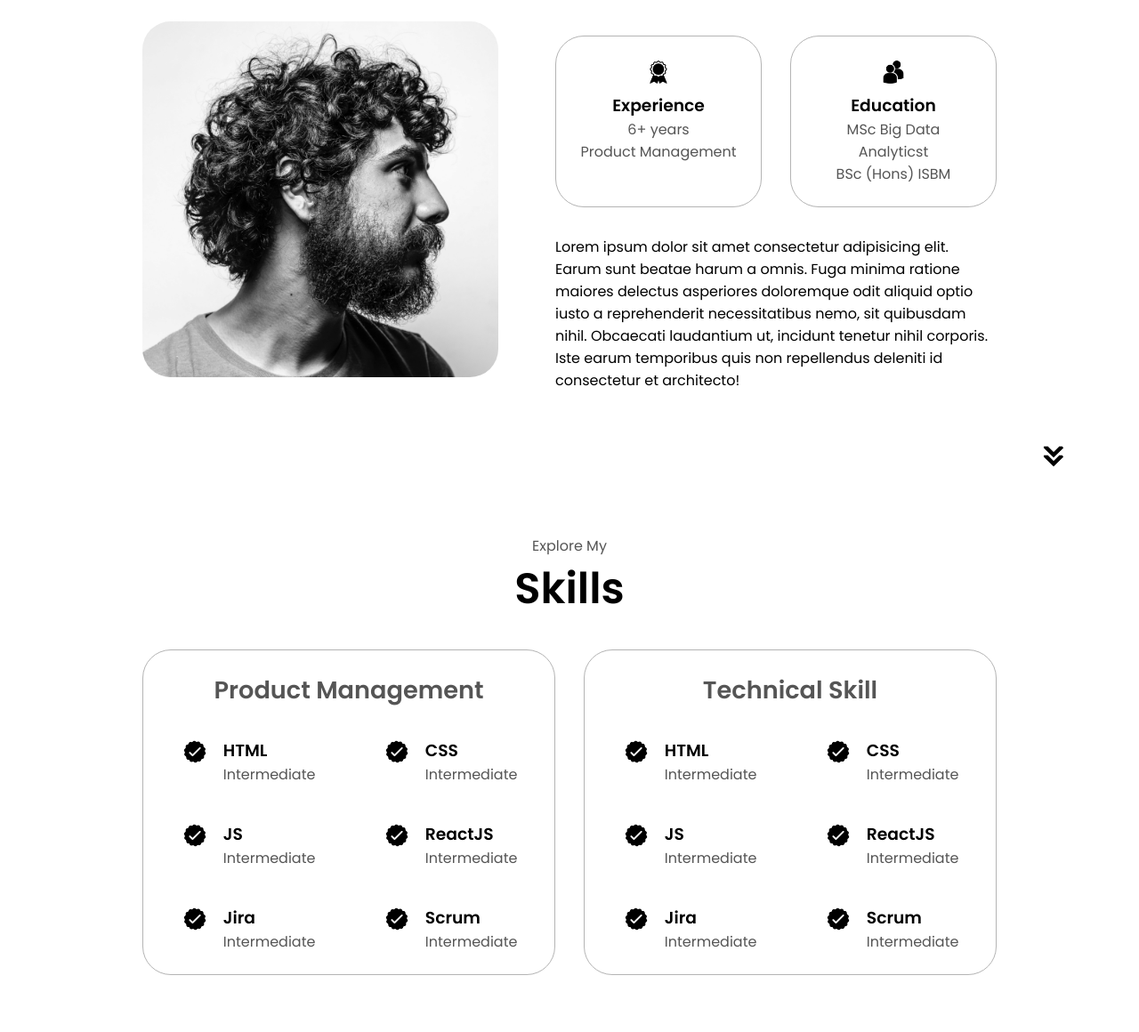
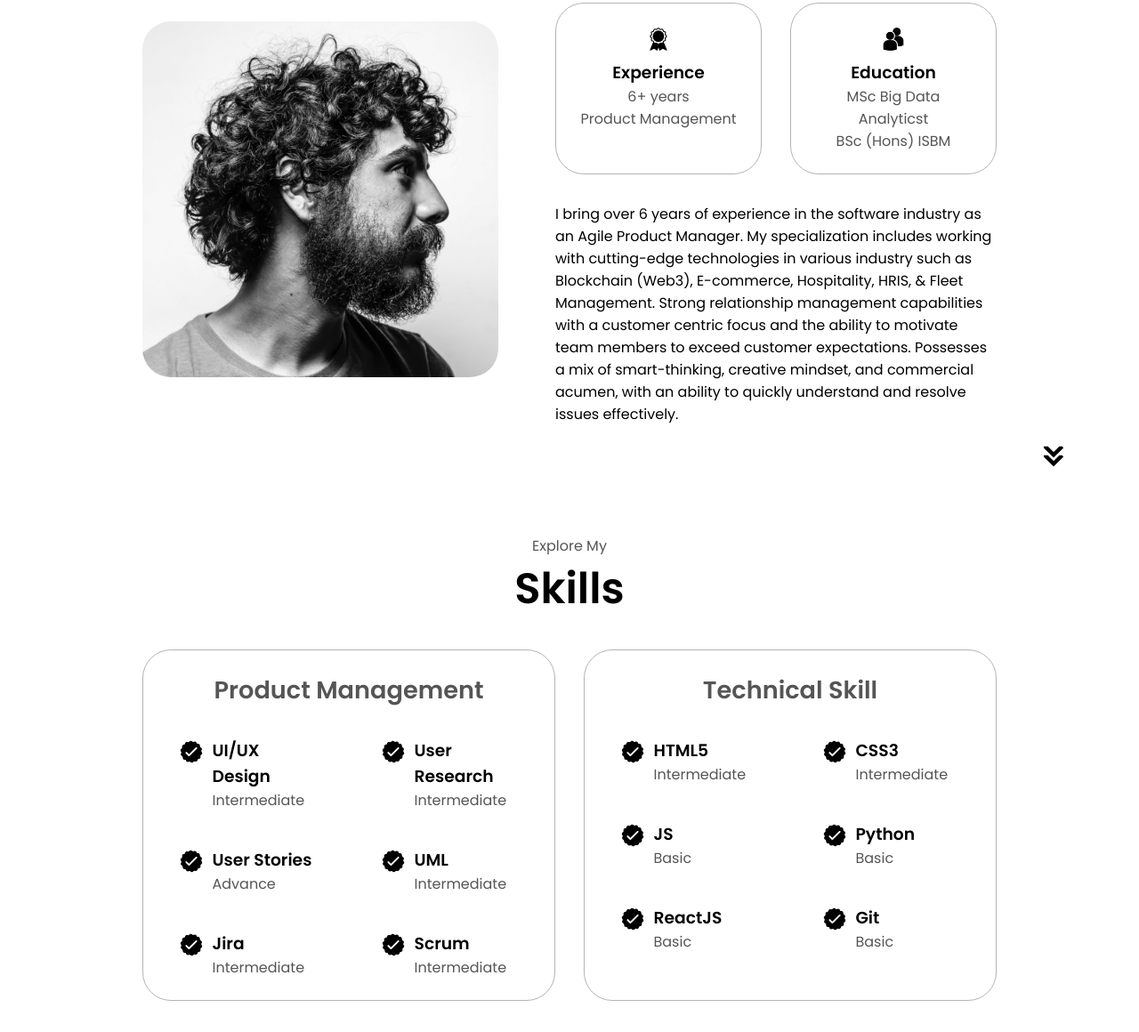
Before and after one commit to Shathusjan/Shathusjan.github.io, a plain HTML site: page index.html in a window 1280 px wide. Shown: the part 975-2135 px from the top of the page at 89% size. Drawn offline with Linux system fonts and the light colour scheme.

Commit message:
New changes

```diff
--- a/index.html
+++ b/index.html
@@ -14,7 +14,7 @@
       <div>
         <ul class="nav-link">
           <li><a href="#about">About</a></li>
-          <li><a href="#experience">Experience</a></li>
+          <li><a href="#skills">Skills</a></li>
           <li><a href="#projects">Project</a></li>
           <li><a href="#contact">Contact</a></li>
         </ul>
@@ -30,7 +30,7 @@
         </div>
         <div class="menu_link">
           <li><a href="#about" onclick="ToggleMenu()">About</a></li>
-          <li><a href="#experience" onclick="ToggleMenu()">Experience</a></li>
+          <li><a href="#skills" onclick="ToggleMenu()">Skills</a></li>
           <li><a href="#poject" onclick="ToggleMenu()">Project</a></li>
           <li><a href="#contact" onclick="ToggleMenu()">Contact</a></li>
         </div>
@@ -47,7 +47,7 @@
         <div class="btn-conatiner">
           <button
             class="btn btn-color-2"
-            onclick="window.open('./assets/resume-example.pdf')"
+            onclick="window.open('./assets/Sha-resume.pdf')"
           >
             Download CV
           </button>
@@ -69,9 +69,9 @@
             onclick="window.open('https://github.com/Shathusjan')"
           />
           <img
-            src="./assets/dribbble.png"
+            src="./assets/dribbble-icon.svg"
             alt="My dribbble page"
-            class="icon"
+            class="icon dribble-icon"
             onclick="window.open('https://dribbble.com/Shathu93')"
           />
         </div>
@@ -93,7 +93,7 @@
             <div class="details-conatiner">
               <img
                 src="./assets/experience.png"
-                alt="Experience Icon"
+                alt="skills Icon"
                 class="icon"
               />
               <h3>Experience</h3>
@@ -114,12 +114,15 @@
             </div>
           </div>
           <div class="text-container">
-            Lorem ipsum dolor sit amet consectetur adipisicing elit. Earum sunt
-            beatae harum a omnis. Fuga minima ratione maiores delectus
-            asperiores doloremque odit aliquid optio iusto a reprehenderit
-            necessitatibus nemo, sit quibusdam nihil. Obcaecati laudantium ut,
-            incidunt tenetur nihil corporis. Iste earum temporibus quis non
-            repellendus deleniti id consectetur et architecto!
+            I bring over 6 years of experience in the software industry as an
+            Agile Product Manager. My specialization includes working with
+            cutting-edge technologies in various industry such as Blockchain
+            (Web3), E-commerce, Hospitality, HRIS, & Fleet Management. Strong
+            relationship management capabilities with a customer centric focus
+            and the ability to motivate team members to exceed customer
+            expectations. Possesses a mix of smart-thinking, creative mindset,
+            and commercial acumen, with an ability to quickly understand and
+            resolve issues effectively.
           </div>
         </div>
       </div>
@@ -127,10 +130,10 @@
         src="./assets/arrow.png"
         alt="Go down"
         class="icon arrow"
-        onclick="location.href='./#experience'"
+        onclick="location.href='./#skills'"
       />
     </section>
-    <section id="experience">
+    <section id="skills">
       <p class="section__text_p1">Explore My</p>
       <h1 class="title">Skills</h1>
       <div class="skill-details-containers">
@@ -145,7 +148,7 @@
                   class="icon"
                 />
                 <div>
-                  <h3>HTML</h3>
+                  <h3>UI/UX Design</h3>
                   <p>Intermediate</p>
                 </div>
               </article>
@@ -156,7 +159,7 @@
                   class="icon"
                 />
                 <div>
-                  <h3>CSS</h3>
+                  <h3>User Research</h3>
                   <p>Intermediate</p>
                 </div>
               </article>
@@ -167,8 +170,8 @@
                   class="icon"
                 />
                 <div>
-                  <h3>JS</h3>
-                  <p>Intermediate</p>
+                  <h3>User Stories</h3>
+                  <p>Advance</p>
                 </div>
               </article>
               <article>
@@ -178,7 +181,7 @@
                   class="icon"
                 />
                 <div>
-                  <h3>ReactJS</h3>
+                  <h3>UML</h3>
                   <p>Intermediate</p>
                 </div>
               </article>
@@ -216,7 +219,7 @@
                   class="icon"
                 />
                 <div>
-                  <h3>HTML</h3>
+                  <h3>HTML5</h3>
                   <p>Intermediate</p>
                 </div>
               </article>
@@ -227,7 +230,7 @@
                   class="icon"
                 />
                 <div>
-                  <h3>CSS</h3>
+                  <h3>CSS3</h3>
                   <p>Intermediate</p>
                 </div>
               </article>
@@ -239,7 +242,18 @@
                 />
                 <div>
                   <h3>JS</h3>
-                  <p>Intermediate</p>
+                  <p>Basic</p>
+                </div>
+              </article>
+              <article>
+                <img
+                  src="./assets/checkmark.png"
+                  alt="Check mark"
+                  class="icon"
+                />
+                <div>
+                  <h3>Python</h3>
+                  <p>Basic</p>
                 </div>
               </article>
               <article>
@@ -250,7 +264,7 @@
                 />
                 <div>
                   <h3>ReactJS</h3>
-                  <p>Intermediate</p>
+                  <p>Basic</p>
                 </div>
               </article>
               <article>
@@ -260,19 +274,8 @@
                   class="icon"
                 />
                 <div>
-                  <h3>Jira</h3>
-                  <p>Intermediate</p>
-                </div>
-              </article>
-              <article>
-                <img
-                  src="./assets/checkmark.png"
-                  alt="Check mark"
-                  class="icon"
-                />
-                <div>
-                  <h3>Scrum</h3>
-                  <p>Intermediate</p>
+                  <h3>Git</h3>
+                  <p>Basic</p>
                 </div>
               </article>
             </div>
@@ -407,7 +410,7 @@
         <div class="nav-link-container">
           <ul class="nav-link">
             <li><a href="#about">About</a></li>
-            <li><a href="#experience">Experience</a></li>
+            <li><a href="#skills">Skills</a></li>
             <li><a href="#projects">Project</a></li>
             <li><a href="#contact">Contact</a></li>
           </ul>
--- a/mediaqueries.css
+++ b/mediaqueries.css
@@ -7,6 +7,17 @@
     .about-containers {
         flex-wrap: wrap;
     }
+
+    footer {
+        height: auto;
+        margin-bottom: 3rem;
+    }
+    nav {
+        height: 20%;
+        margin-bottom: 2rem;
+        display: flex;
+    }
+
 }
 
 @media screen and (max-width:1200px){
--- a/style.css
+++ b/style.css
@@ -209,6 +209,10 @@ section {
 
 }
 
+.dribble-icon {
+    height: 2rem;
+}
+
 /* Buttond */
 
 .btn-conatiner {
@@ -301,7 +305,7 @@ section {
 
 /*Skill Container*/
 
-#experience {
+#skills {
     position: relative;
 }
 
@@ -331,7 +335,6 @@ section {
 article {
     display: flex;
     gap: 0.5rem;
-    justify-content: space-around;
     width: 10rem;
 }
 
```
Also changed, not shown: assets/dribbble-icon.svg (added), assets/dribbble.png (deleted), 4 other files.
